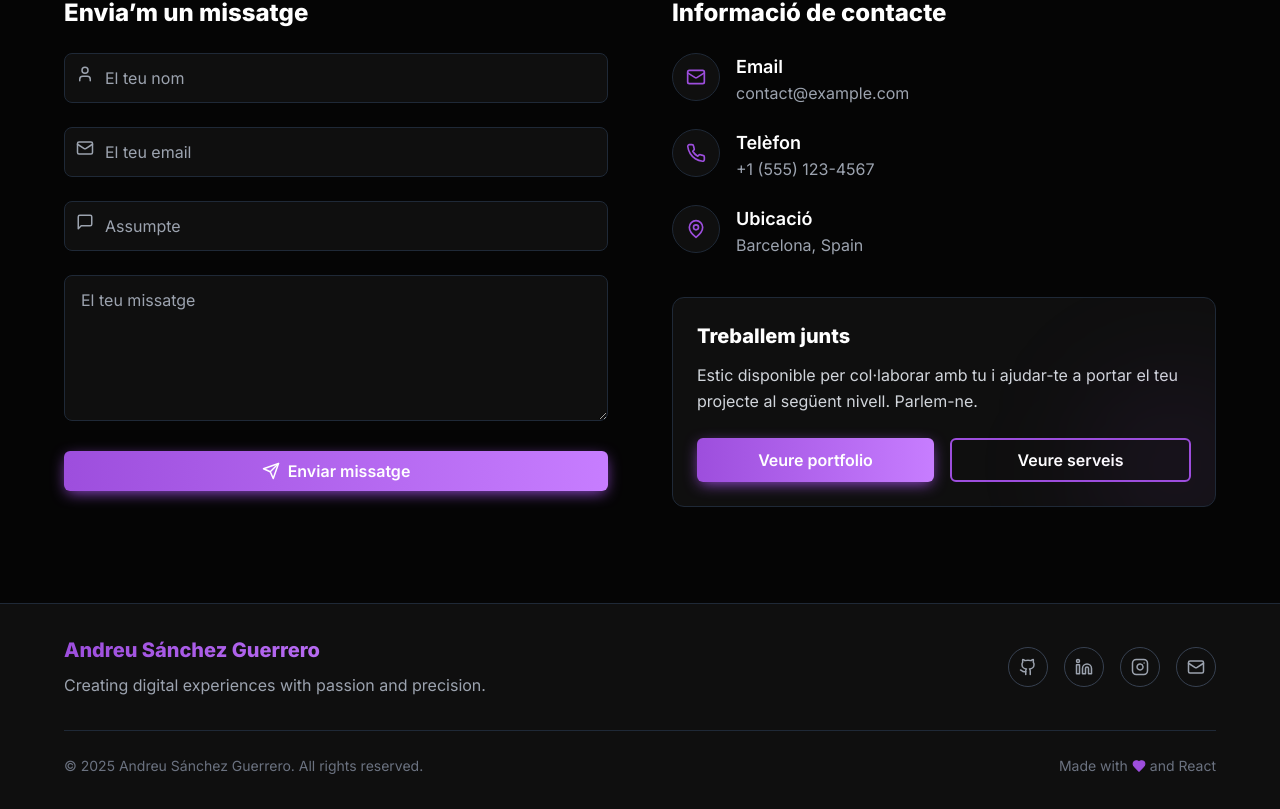
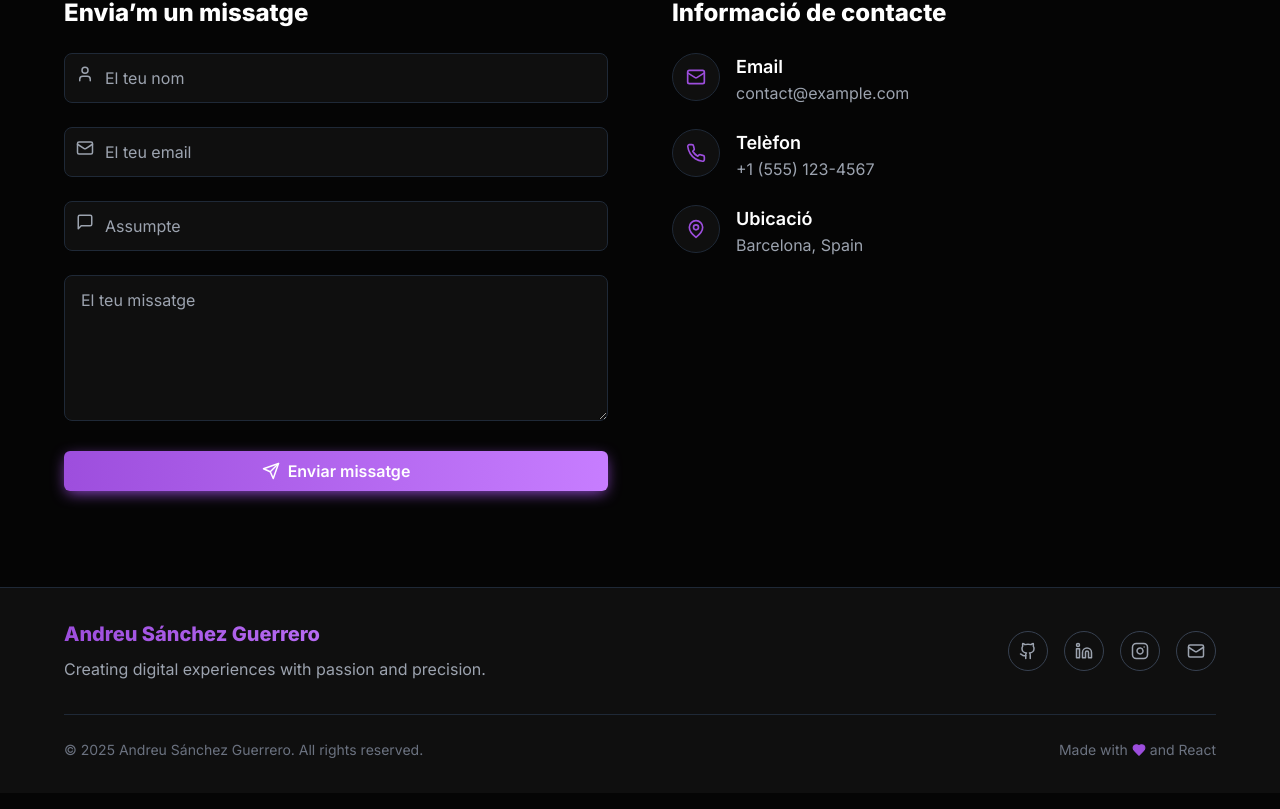
Before and after one commit to AndreuSG/portfolio, a React (Vite) app: page / in a window 1280 px wide. Shown: the part 6670-7479 px from the top of the page. Built offline with nearby package versions, Linux system fonts and the light colour scheme.

Commit message:
Remove Work Together Rectangle

```diff
--- a/src/components/sections/Contact/Contact.tsx
+++ b/src/components/sections/Contact/Contact.tsx
@@ -2,7 +2,6 @@ import React from 'react';
 import { useTranslations } from '../../../translations';
 import { ContactForm } from './ContactForm';
 import { ContactInfo } from './ContactInfo';
-import { WorkTogether } from './WorkTogether';
 
 export const Contact: React.FC = () => {
   const translations = useTranslations();
@@ -21,7 +20,7 @@ export const Contact: React.FC = () => {
           <ContactForm />
           <div>
             <ContactInfo />
-            <WorkTogether />
+            {/* Aquí puedes agregar otro componente o contenido */}
           </div>
         </div>
       </div>
```
